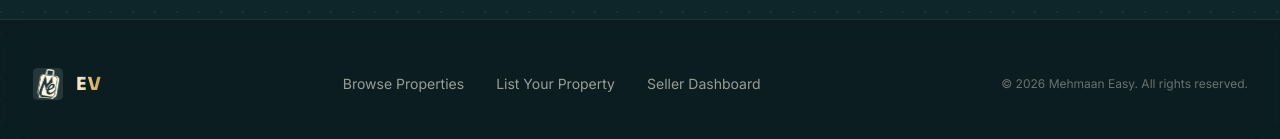
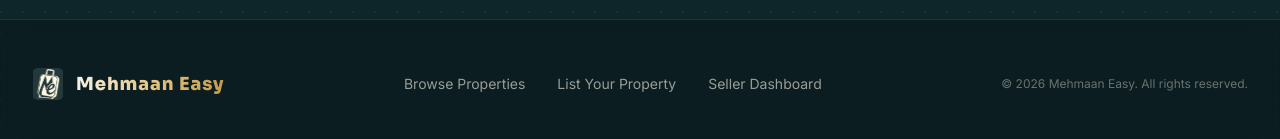
Before and after one commit to manishsxc/mehman-easy, a Next.js app: page /verify in a window 1280 px wide. Shown: the part 781-920 px from the top of the page. Built offline with nearby package versions, Linux system fonts and the light colour scheme; no server answers.

Commit message:
optimize footer height and modal overlay layout layering

```diff
--- a/components/EnquiryModal.jsx
+++ b/components/EnquiryModal.jsx
@@ -53,7 +53,8 @@
         initial={{ opacity: 0 }}
         animate={{ opacity: 1 }}
         exit={{ opacity: 0 }}
-        className="fixed inset-0 z-[200] bg-ink/80 backdrop-blur-sm flex items-end md:items-center justify-center p-0 md:p-6"
+        className="fixed inset-0 z-[200] bg-black/60 backdrop-blur-md flex items-end md:items-center justify-center p-0 md:p-6"
+
         onClick={onClose}
       >
         <motion.div
--- a/components/Footer.jsx
+++ b/components/Footer.jsx
@@ -12,7 +12,7 @@
           <div className="flex items-center gap-3">
             <img src="/logo.png" alt="EV Logo" className="w-8 h-8 object-contain rounded-md" />
             <span className="font-display font-800 text-lg tracking-wider text-transparent bg-clip-text bg-gradient-to-r from-cream via-gold-soft to-gold">
-              EV
+              Mehmaan Easy
             </span>
           </div>
 
```
